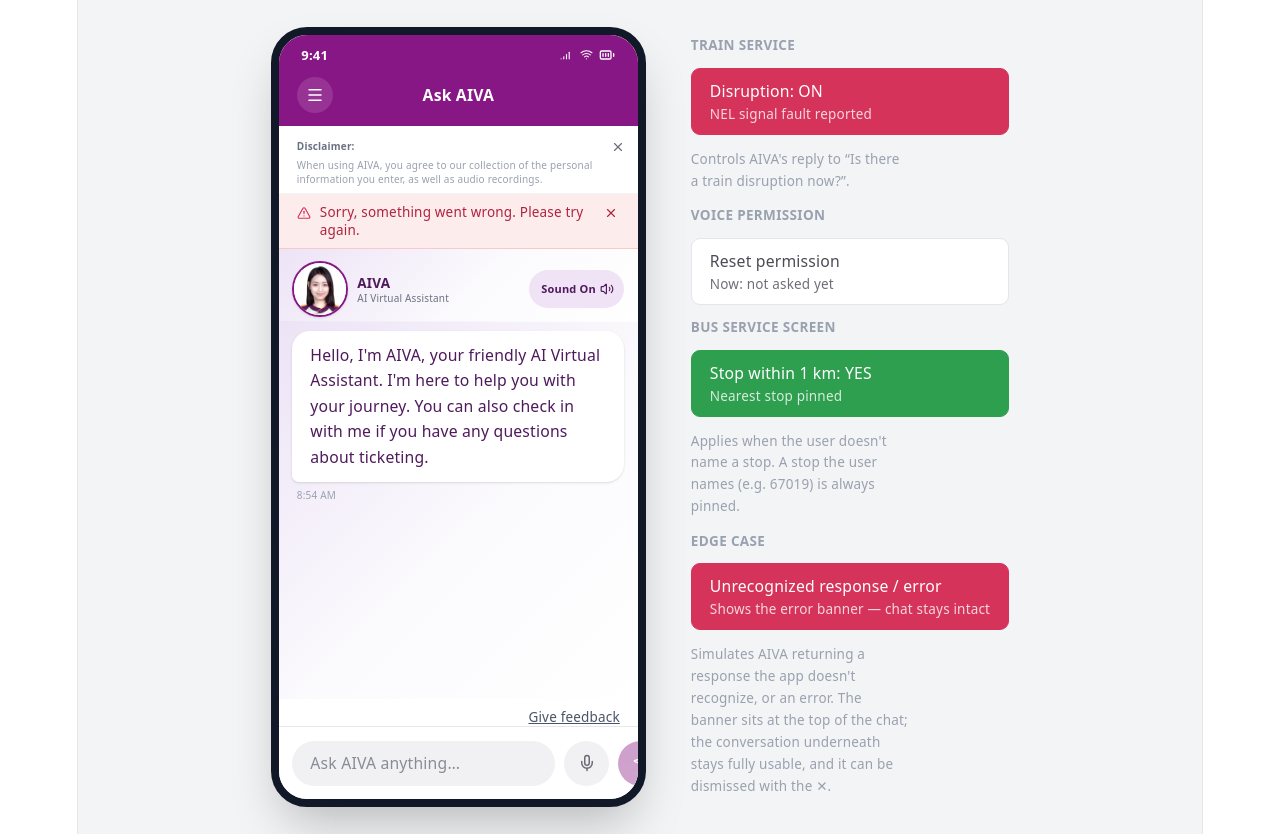
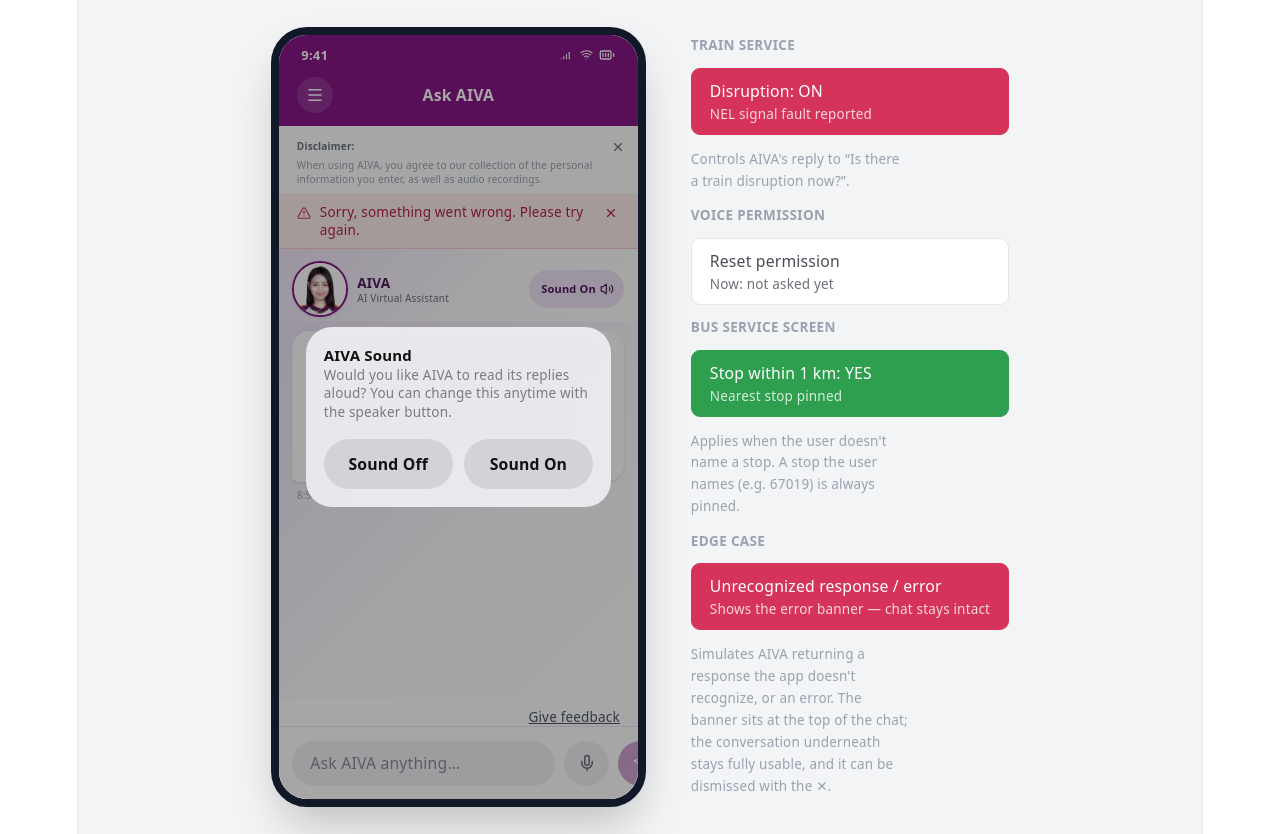
Before and after one commit to icubesg/SBS-Transit-AIVA-Demo, a React (Vite) app: page / in a window 1280 px wide. Both pictures are taken after a click on the button 850 px from the left and 596 px from the top of the page. Built offline with nearby package versions, Linux system fonts and the light colour scheme.

Commit message:
Update App.jsx

```diff
--- a/src/App.jsx
+++ b/src/App.jsx
@@ -1027,6 +1027,30 @@ function PermissionDialog({ kind, onDeny, onAllow }) {
   );
 }
 
+function SoundPromptDialog({ onChoose }) {
+  return (
+    <div className="absolute inset-0 z-50 flex items-center justify-center px-6" style={{ backgroundColor: 'rgba(0,0,0,0.35)' }} role="alertdialog" aria-modal="true">
+      <div
+        className="w-full rounded-[26px] p-4 text-left"
+        style={{ backgroundColor: 'rgba(236,236,240,0.96)', color: '#111', backdropFilter: 'blur(12px)' }}
+      >
+        <p className="text-[15px] font-semibold leading-snug">AIVA Sound</p>
+        <p className="text-xs mt-1.5 leading-snug" style={{ color: '#7A7A80' }}>
+          Would you like AIVA to read its replies aloud? You can change this anytime with the speaker button.
+        </p>
+        <div className="flex gap-2.5 mt-4">
+          <button onClick={() => onChoose(false)} className="flex-1 py-3 rounded-full text-sm font-semibold" style={{ backgroundColor: 'rgba(120,120,128,0.2)', color: '#111' }}>
+            Sound Off
+          </button>
+          <button onClick={() => onChoose(true)} className="flex-1 py-3 rounded-full text-sm font-semibold" style={{ backgroundColor: 'rgba(120,120,128,0.2)', color: '#111' }}>
+            Sound On
+          </button>
+        </div>
+      </div>
+    </div>
+  );
+}
+
 function ExitWarningModal({ onCancel, onConfirm }) {
   // iOS-style alert, same card shape/spacing as the permission popups,
   // in the light frosted look of the reference screenshot (OK left, Cancel right).
@@ -1598,6 +1622,8 @@ export default function AskAivaMockup() {
   const [nearbyStopAvailable, setNearbyStopAvailable] = useState(true);
   const [introCompact, setIntroCompact] = useState(false);
   const [showDisclaimer, setShowDisclaimer] = useState(true);
+  const soundPromptShown = useRef(false); // only ever shown once
+  const [showSoundPrompt, setShowSoundPrompt] = useState(false);
   const [micPermission, setMicPermission] = useState('unknown'); // 'unknown' | 'granted' | 'denied'
   const [permissionPrompt, setPermissionPrompt] = useState(null); // null | 'speech' | 'mic'
   const [pendingStationBusStops, setPendingStationBusStops] = useState('Downtown');
@@ -2140,6 +2166,20 @@ export default function AskAivaMockup() {
   const handleConfirmExitWarning = () => {
     setShowExitWarning(false);
     setScreen('browser');
+  };
+
+  // AIVA Sound prompt: shown once, the first time the chat screen opens.
+  useEffect(() => {
+    if (screen === 'chat' && !soundPromptShown.current) {
+      soundPromptShown.current = true;
+      const t = setTimeout(() => setShowSoundPrompt(true), 500);
+      return () => clearTimeout(t);
+    }
+  }, [screen]);
+
+  const handleChooseSound = (on) => {
+    setSoundOn(on);
+    setShowSoundPrompt(false);
   };
 
   const handleStartRecording = () => {
@@ -2439,6 +2479,7 @@ export default function AskAivaMockup() {
           )}
         </div>
 
+        {showSoundPrompt && <SoundPromptDialog onChoose={handleChooseSound} />}
         {permissionPrompt && (
           <PermissionDialog kind={permissionPrompt} onDeny={handleDenyPermission} onAllow={handleAllowPermission} />
         )}
```
